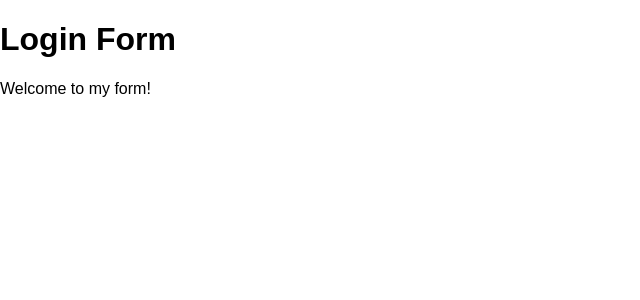
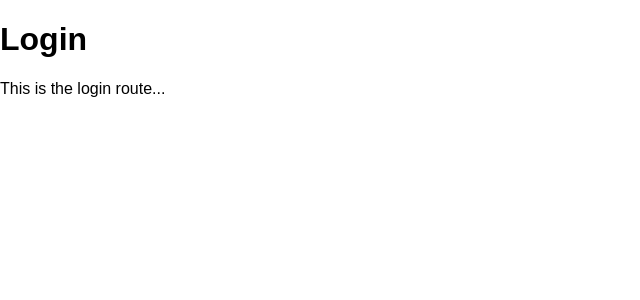
Before and after one commit to alejaalvar/chat-frontend, a React (Vite) app in the folder react-form/: page / in a window 1280 px wide. Shown: the top 300 px of the page, without its empty margins (0-640 px from the left). Built offline with nearby package versions, Linux system fonts and the light colour scheme.

Commit message:
Add: more scaffolding for login/signup pages

```diff
--- a/react-form/src/App.tsx
+++ b/react-form/src/App.tsx
@@ -1,17 +1,17 @@
 /*
- * This is the file where we essentially return all
- * of the different compnents we have created
+ * Think of this file as rendering each page for
+ * each respective route we are visiting
  */
 
-import LoginForm from './components/LoginForm'
-//import SignupForm from './components/SignupForm'
+import LoginPage from './pages/LoginPage'
+//import SignupPage from './pages/SignupPage'
 
 function App() {
 
     return (
-        <div>
-            <LoginForm />
-        </div>
+        <>
+            <LoginPage />
+        </>
     )
 }
 
--- a/react-form/src/index.css
+++ b/react-form/src/index.css
@@ -1,3 +1,8 @@
+/*
+ * These are global styles that apply to
+ * the entire application.
+ */
+
 * {
   box-sizing: border-box;
 }
--- a/react-form/src/main.tsx
+++ b/react-form/src/main.tsx
@@ -1,5 +1,5 @@
 /*
- * This is the actual app
+ * This is the actual application itself
  */
 
 import { StrictMode } from 'react'
--- /dev/null
+++ b/react-form/src/pages/LoginPage.tsx
@@ -0,0 +1,10 @@
+function LoginPage() {
+    return (
+        <div>
+            <h1>Login</h1>
+            <p>This is the login route...</p>
+        </div>
+    )
+}
+
+export default LoginPage;
--- /dev/null
+++ b/react-form/src/pages/SignupPage.tsx
@@ -0,0 +1,10 @@
+function SignupPage() {
+    return (
+        <div>
+            <h1>Signup</h1>
+            <p>This is the sign up route...</p>
+        </div>
+    )
+}
+
+export default SignupPage;
```
